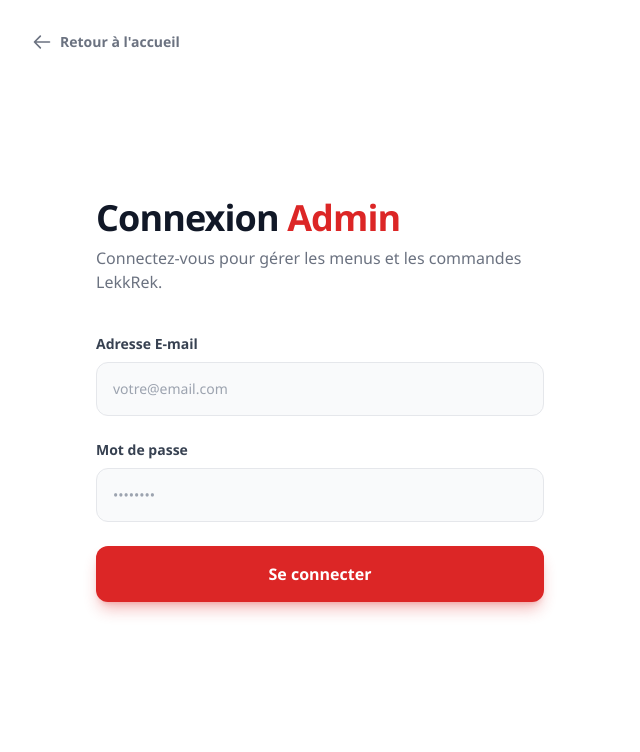
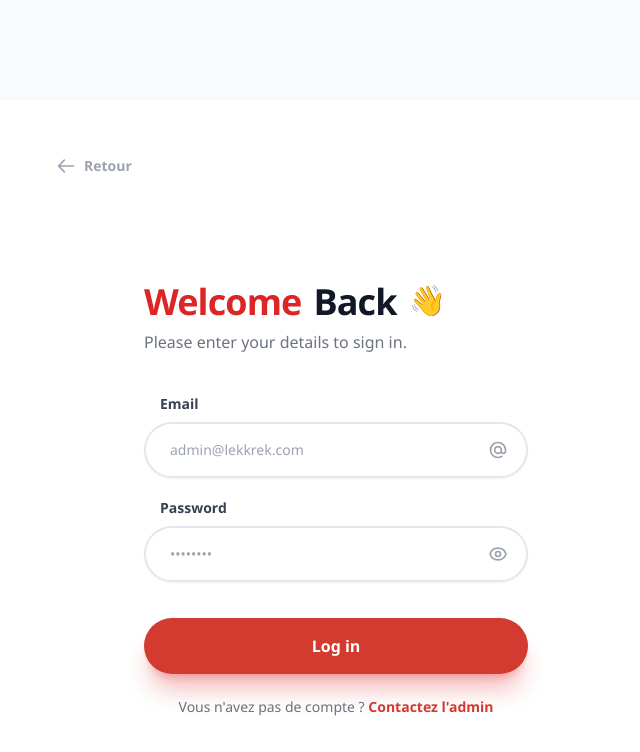
Before and after one commit to RiaTech221/LekkRek, a React (Vite) app in the folder frontend/: page /login in a window 1280 px wide. Shown: the top 752 px of the page, without its empty margins (0-640 px from the left). Built offline with nearby package versions, Linux system fonts and the light colour scheme.

Commit message:
ui: redesign login page to match user's exact inspiration with rounded inputs and inset image

```diff
--- a/frontend/src/pages/admin/Login.jsx
+++ b/frontend/src/pages/admin/Login.jsx
@@ -17,7 +17,7 @@ export default function Login() {
       body: JSON.stringify({ email, password })
     })
     .then(res => {
-      if (!res.ok) throw new Error("Identifiants incorrects. Veuillez vérifier votre adresse e-mail et votre mot de passe.");
+      if (!res.ok) throw new Error("Identifiants incorrects. Veuillez vérifier votre e-mail et mot de passe.");
       return res.json();
     })
     .then(data => {
@@ -29,84 +29,110 @@ export default function Login() {
   };
 
   return (
-    <div className="flex min-h-screen w-full bg-white absolute top-0 left-0 overflow-hidden" style={{ zIndex: 9999 }}>
+    <div className="min-h-screen w-full bg-white flex p-4 sm:p-6 lg:p-8">
 
       {/* --- LEFT SIDE: FORM --- */}
-      <div className="w-full md:w-1/2 flex flex-col justify-center px-8 sm:px-16 lg:px-24 bg-white relative">
+      <div className="w-full lg:w-1/2 flex flex-col justify-center items-center relative">
 
         {/* BOUTON RETOUR */}
-        <a href="/" className="absolute top-8 left-8 flex items-center gap-2 text-sm font-bold text-gray-500 hover:text-red-600 transition-colors group">
+        <a href="/" className="absolute top-2 left-2 sm:top-6 sm:left-6 flex items-center gap-2 text-sm font-bold text-gray-400 hover:text-red-600 transition-colors">
           <svg className="w-5 h-5" fill="none" viewBox="0 0 24 24" stroke="currentColor">
             <path strokeLinecap="round" strokeLinejoin="round" strokeWidth="2" d="M10 19l-7-7m0 0l7-7m-7 7h18" />
           </svg>
-          Retour à l'accueil
+          Retour
         </a>
 
-        <div className="w-full max-w-md mx-auto">
-          <div className="mb-10">
-            <h1 className="text-4xl font-black tracking-tight text-gray-900 mb-2">
-              Connexion <span className="text-red-600">Admin</span>
+        <div className="w-full max-w-sm mt-12 lg:mt-0">
+          <div className="mb-10 text-center lg:text-left">
+            <h1 className="text-4xl font-black tracking-tight text-gray-900 mb-2 flex items-center justify-center lg:justify-start gap-3">
+              <span className="text-red-600">Welcome</span> Back <span className="text-3xl animate-bounce">👋</span>
             </h1>
-            <p className="text-gray-500 font-medium">Connectez-vous pour gérer les menus et les commandes LekkRek.</p>
+            <p className="text-gray-500 font-medium">Please enter your details to sign in.</p>
           </div>
 
           {error && (
-            <div className="mb-6 p-4 bg-red-50 border border-red-200 text-red-600 rounded-xl text-sm font-semibold">
+            <div className="mb-6 p-4 bg-red-50 border border-red-100 text-red-600 rounded-2xl text-sm font-semibold text-center">
               {error}
             </div>
           )}
 
-          <form onSubmit={handleLogin} className="space-y-6">
+          <form onSubmit={handleLogin} className="space-y-5">
             <div>
-              <label className="block text-sm font-bold text-gray-700 mb-2">Adresse E-mail</label>
+              <label className="block text-sm font-bold text-gray-700 mb-2 ml-4">Email</label>
+              <div className="relative">
                 <input
                   type="email"
-                placeholder="votre@email.com"
-                className="w-full bg-gray-50 border border-gray-200 rounded-xl p-4 text-sm focus:outline-none focus:border-red-500 focus:bg-white focus:ring-4 focus:ring-red-500/10 transition-all font-medium text-gray-900"
+                  placeholder="admin@lekkrek.com"
+                  className="w-full bg-white border-2 border-gray-200 rounded-full py-4 pl-6 pr-12 text-sm focus:outline-none focus:border-red-500 focus:ring-4 focus:ring-red-500/10 transition-all font-medium text-gray-900 placeholder-gray-400 shadow-sm"
                   value={email}
                   onChange={(e) => setEmail(e.target.value)}
                   required
                 />
+                <div className="absolute inset-y-0 right-0 pr-5 flex items-center pointer-events-none text-gray-400">
+                  <svg className="h-5 w-5" fill="none" viewBox="0 0 24 24" stroke="currentColor">
+                    <path strokeLinecap="round" strokeLinejoin="round" strokeWidth="2" d="M16 12a4 4 0 10-8 0 4 4 0 008 0zm0 0v1.5a2.5 2.5 0 005 0V12a9 9 0 10-9 9m4.5-1.206a8.959 8.959 0 01-4.5 1.207" />
+                  </svg>
+                </div>
+              </div>
             </div>
 
             <div>
-              <div className="flex justify-between items-center mb-2">
-                <label className="block text-sm font-bold text-gray-700">Mot de passe</label>
-              </div>
+              <label className="block text-sm font-bold text-gray-700 mb-2 ml-4">Password</label>
+              <div className="relative">
                 <input
                   type="password"
                   placeholder="••••••••"
-                className="w-full bg-gray-50 border border-gray-200 rounded-xl p-4 text-sm focus:outline-none focus:border-red-500 focus:bg-white focus:ring-4 focus:ring-red-500/10 transition-all font-medium text-gray-900"
+                  className="w-full bg-white border-2 border-gray-200 rounded-full py-4 pl-6 pr-12 text-sm focus:outline-none focus:border-red-500 focus:ring-4 focus:ring-red-500/10 transition-all font-medium text-gray-900 placeholder-gray-400 shadow-sm"
                   value={password}
                   onChange={(e) => setPassword(e.target.value)}
                   required
                 />
+                <div className="absolute inset-y-0 right-0 pr-5 flex items-center pointer-events-none text-gray-400">
+                  <svg className="h-5 w-5" fill="none" viewBox="0 0 24 24" stroke="currentColor">
+                    <path strokeLinecap="round" strokeLinejoin="round" strokeWidth="2" d="M15 12a3 3 0 11-6 0 3 3 0 016 0z" />
+                    <path strokeLinecap="round" strokeLinejoin="round" strokeWidth="2" d="M2.458 12C3.732 7.943 7.523 5 12 5c4.478 0 8.268 2.943 9.542 7-1.274 4.057-5.064 7-9.542 7-4.477 0-8.268-2.943-9.542-7z" />
+                  </svg>
+                </div>
+              </div>
             </div>
 
+            <div className="pt-4">
               <button
                 type="submit"
-              className="w-full bg-red-600 text-white font-bold py-4 rounded-xl hover:bg-red-700 shadow-lg shadow-red-600/30 transform transition-all active:scale-[0.98]"
+                className="w-full bg-[#d33a30] text-white font-bold py-4 rounded-full hover:bg-red-700 shadow-xl shadow-red-600/30 transform transition-all active:scale-[0.98] text-base"
               >
-              Se connecter
+                Log in
               </button>
+            </div>
+
+            <div className="text-center mt-6">
+              <span className="text-sm font-medium text-gray-500">
+                Vous n'avez pas de compte ? <a href="#" className="text-[#d33a30] hover:underline font-bold">Contactez l'admin</a>
+              </span>
+            </div>
           </form>
         </div>
       </div>
 
-      {/* --- RIGHT SIDE: CLEAN IMAGE SHOWCASE --- */}
-      <div className="hidden md:block w-1/2 relative bg-gray-100">
+      {/* --- RIGHT SIDE: STYLED IMAGE CORNER (Inspired by screenshot) --- */}
+      <div className="hidden lg:block lg:w-1/2 p-2 h-[calc(100vh-2rem)] sticky top-4">
+        {/* We use a gradient fallback just in case Unsplash is blocked by network */}
+        <div className="w-full h-full rounded-[2.5rem] overflow-hidden relative shadow-2xl bg-gradient-to-br from-red-500 to-orange-400">
           <img
-          src="https://images.unsplash.com/photo-1548943487-a2e4f43b4850?q=80&w=2000&auto=format&fit=crop"
-          alt="Gastronomie"
-          className="absolute inset-0 w-full h-full object-cover"
+            src="https://images.unsplash.com/photo-1543362906-acfc16c67564?q=80&w=1000&auto=format&fit=crop"
+            alt="Design Food"
+            className="absolute inset-0 w-full h-full object-cover mix-blend-overlay opacity-90"
+            onError={(e) => {
+               // Fallback: If image fails to load (network block), just hide it and show the gradient
+               e.target.style.display = 'none';
+            }}
           />
-        {/* Subtle overlay to make the image look premium without muddying it */}
-        <div className="absolute inset-0 bg-gradient-to-t from-black/60 via-transparent to-transparent"></div>
+          <div className="absolute inset-0 bg-gradient-to-t from-black/40 to-transparent"></div>
 
-        {/* Simple elegant text at the bottom */}
           <div className="absolute bottom-12 left-12 right-12">
-          <h2 className="text-3xl font-black text-white mb-2">Lekk Rek Dashboard</h2>
-          <p className="text-white/80 font-medium text-lg">Centralisez la gestion de vos offres, suivez les tendances et répondez à l'appétit de Ziguinchor.</p>
+            <h2 className="text-4xl font-black text-white mb-2 tracking-tight">Lekk Rek Admin</h2>
+            <p className="text-white/90 font-medium text-lg leading-relaxed">Gérez vos commandes, mettez à jour vos menus et suivez votre activité en temps réel.</p>
+          </div>
         </div>
       </div>
 
```
Lines whose indentation alone changed are shown as unchanged.
